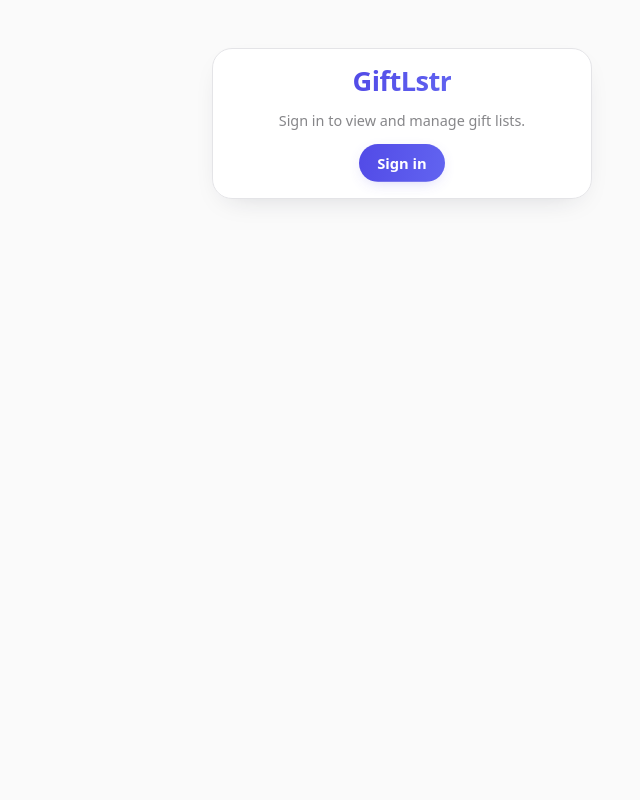
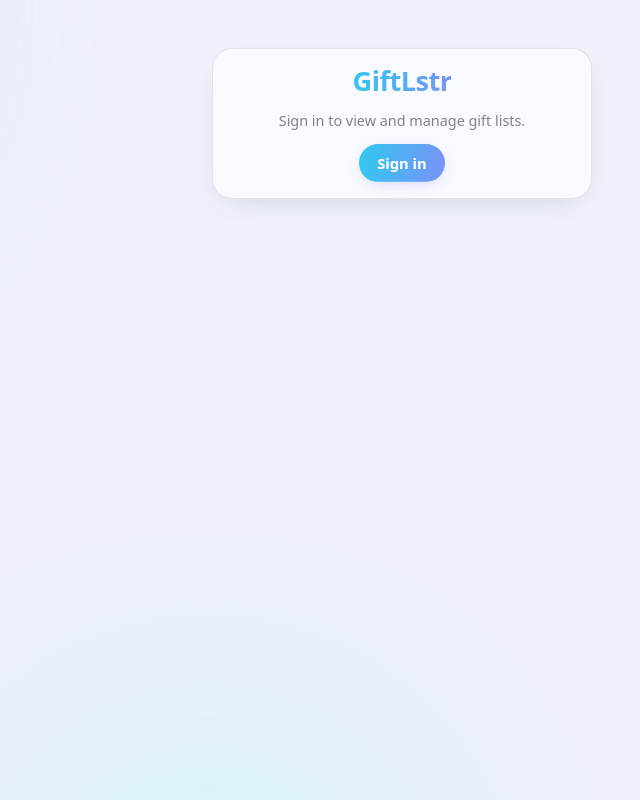
Before and after one commit to Plysepter/GiftLstr, a Svelte app in the folder web/: page /profile in a window 1280 px wide. Shown: the whole page, without its empty margins (238-878 px from the left). Built offline with nearby package versions, Linux system fonts and the light colour scheme; no server answers.

Commit message:
default to the aurora theme and drop Google sign-in copy

```diff
--- a/web/src/lib/theme.svelte.ts
+++ b/web/src/lib/theme.svelte.ts
@@ -87,12 +87,12 @@ function loadPrefs(): { style: ThemeStyle; events: boolean; useOwnerTheme: boole
     const events = localStorage.getItem("theme-events");
     const useOwnerTheme = localStorage.getItem("theme-useOwner");
     return {
-      style: ALL_STYLES.includes(style as ThemeStyle) ? (style as ThemeStyle) : "kinetic",
+      style: ALL_STYLES.includes(style as ThemeStyle) ? (style as ThemeStyle) : "aurora",
       events: events !== "0",
       useOwnerTheme: useOwnerTheme !== "0",
     };
   } catch {
-    return { style: "kinetic", events: true, useOwnerTheme: true };
+    return { style: "aurora", events: true, useOwnerTheme: true };
   }
 }
 
--- a/web/src/routes/Admin.svelte
+++ b/web/src/routes/Admin.svelte
@@ -346,7 +346,7 @@
 	<section>
 		<h2>Users</h2>
 		<p class="muted">
-			Users are created automatically the first time they sign in with Google. The last admin
+			Users are created automatically the first time they sign in. The last admin
 			cannot be demoted or deleted. Showing 25 per page.
 		</p>
 
--- a/web/src/routes/Profile.svelte
+++ b/web/src/routes/Profile.svelte
@@ -219,7 +219,7 @@
 
 	<div class="card">
 		<p class="muted">
-			Signed in via Google as @{$user.username}{#if $user.isAdmin}&nbsp;· admin{/if}
+			Signed in as @{$user.username}{#if $user.isAdmin}&nbsp;· admin{/if}
 		</p>
 		<button class="secondary" onclick={() => void signOut()}>Sign out</button>
 	</div>
```
